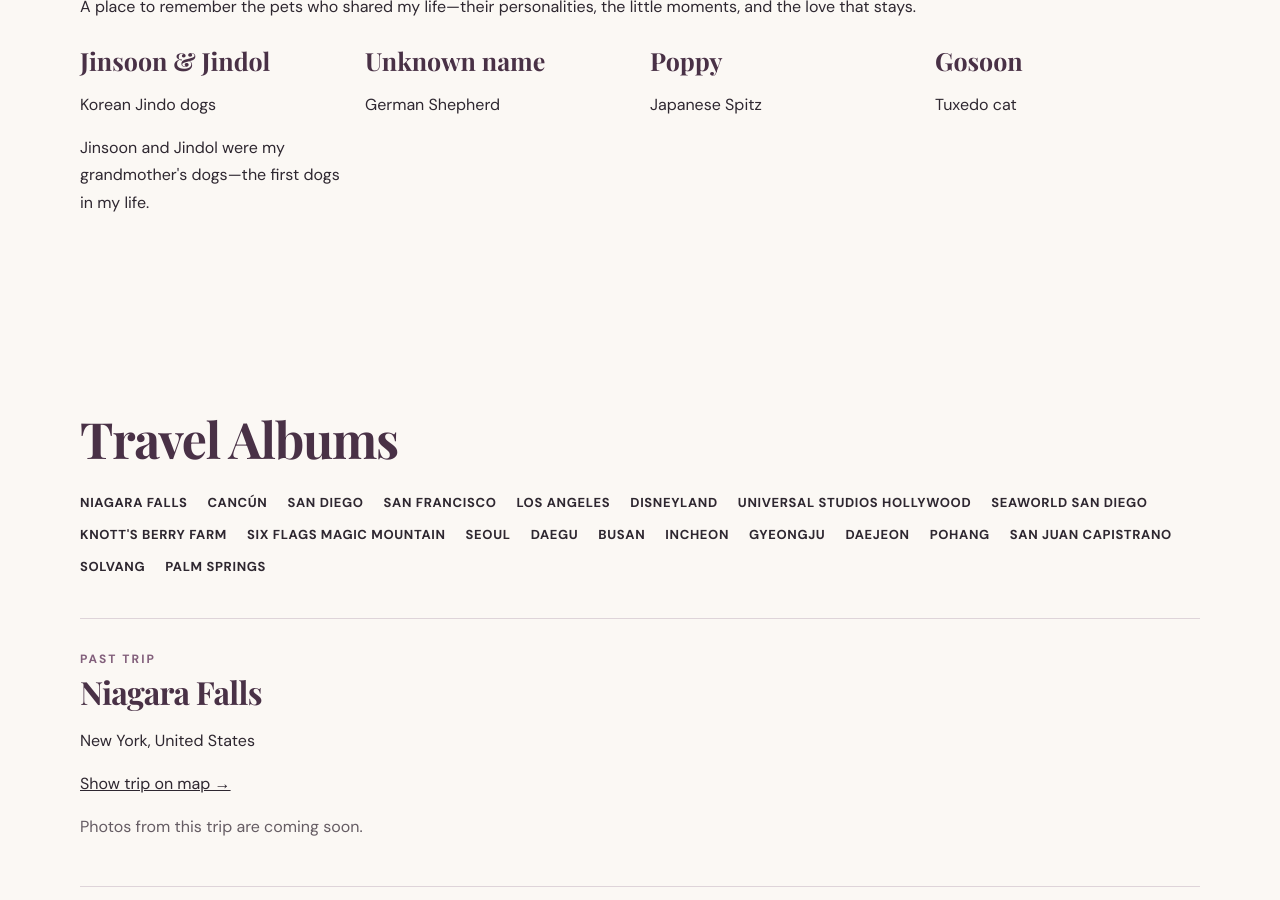
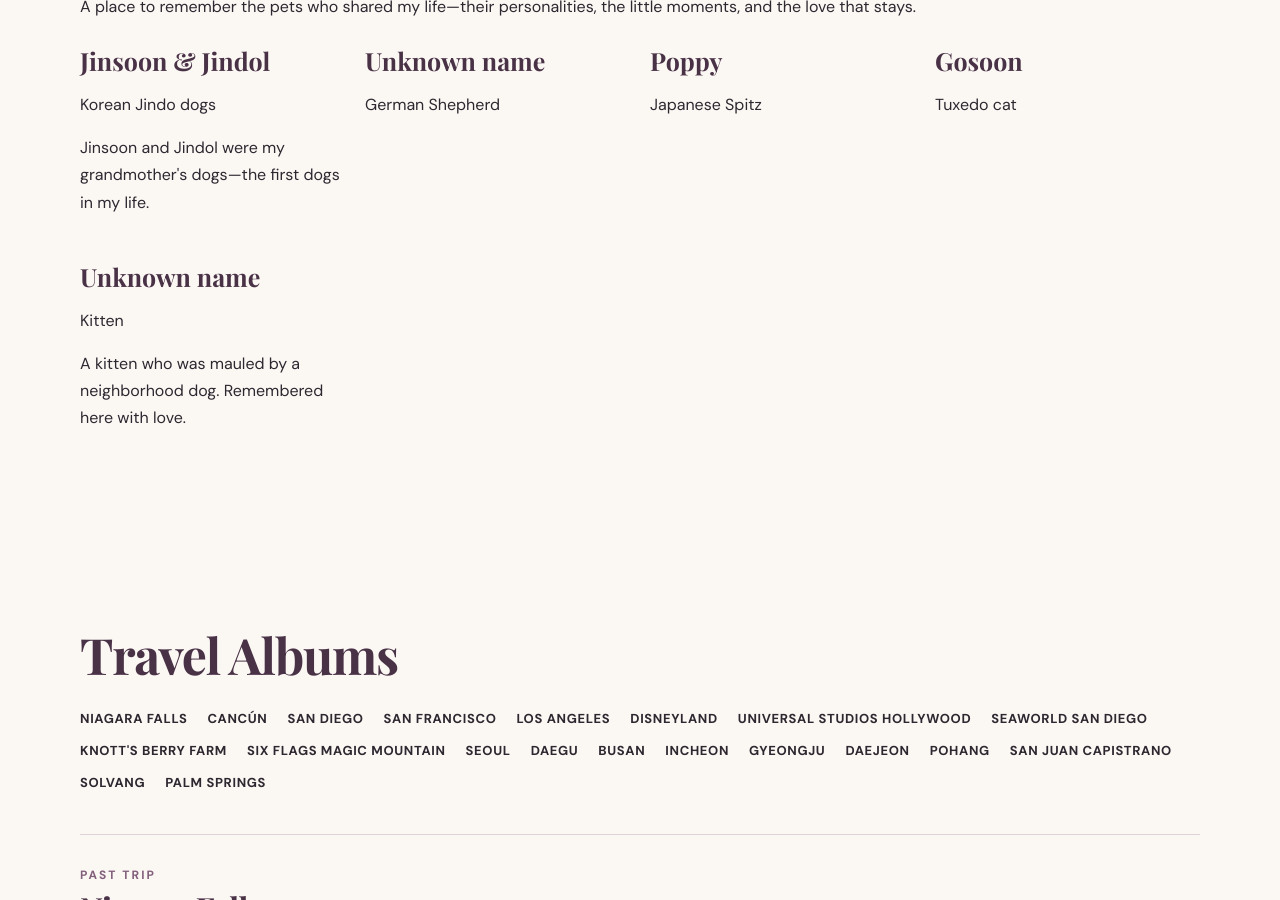
Before and after one commit to lydiarim22-coder/mindoflydia, a Jekyll site: the page built from photo-gallery.html, in a window 1280 px wide and 900 px high, scrolled down 1449 px. Built offline with Jekyll 4.4.1, drawn with Linux system fonts in a browser that asks for light colours; some web fonts are replaced.

Commit message:
Add unnamed kitten to pet memorial gallery

```diff
--- a/_data/dog_memorials.yml
+++ b/_data/dog_memorials.yml
@@ -13,3 +13,7 @@
 
 - name: Gosoon
   breed: Tuxedo cat
+
+- name: "Unknown name"
+  breed: Kitten
+  memory: "A kitten who was mauled by a neighborhood dog. Remembered here with love."
```
